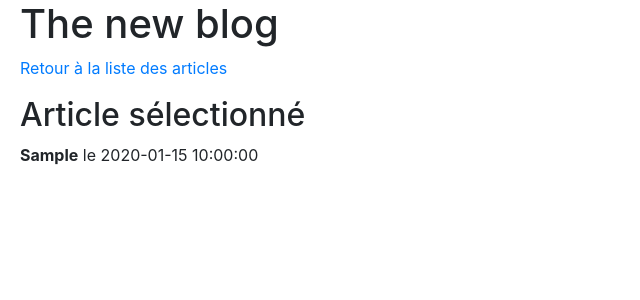
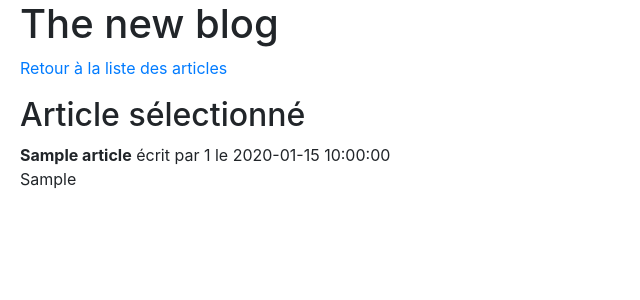
Before and after one commit to cecile-wojnowski/blog, a PHP site: page /article.php?article=1 in a window 1280 px wide. Shown: the part 223-523 px from the top of the page, without its empty margins (0-640 px from the left). Run offline with PHP 8.4, Linux system fonts and the light colour scheme; tables that the repository leaves empty or names only in its code hold one stand-in row (values such as "Sample post"); some libraries are stand-ins or nearby versions.

Commit message:
Corrections

```diff
--- a/article.php
+++ b/article.php
@@ -33,20 +33,27 @@ catch(Exception $e)
   <h2>Article sélectionné </h2>
 
   <?php
-
+  # Joindre Article et Utilisateurs pour afficher le login dans "écrit par"
   // Récupération des articles
-$req = $bdd->prepare('SELECT article, date FROM articles WHERE id  = ? ORDER BY date');
+  $req = $bdd->prepare('SELECT id_utilisateur, titre, article, date FROM articles WHERE id  = ?');
   $req->execute(array($_GET['article']));
 
   while ($donnees = $req->fetch())
   {
   ?>
-<p><strong><?php echo htmlspecialchars($donnees['article']); ?></strong> le <?php echo $donnees['date']; ?></p>
+    <p><strong><?php echo htmlspecialchars($donnees['titre']); ?></strong>
+      écrit par <?php echo htmlspecialchars($donnees['id_utilisateur']); ?>
+      le <?php echo $donnees['date']; ?><br>
+    <?php echo htmlspecialchars($donnees['article']); ?></p>
+
   <?php
   } // Fin de la boucle des articles
   $req->closeCursor();
+
+  # Afficher les commentaires et le formulaire d'ajout de commentaires
   ?>
-
+  <form class="ajout_commentaire" action="article.php" method="post">
+  </form>
 
 
   </body>
--- a/articles.php
+++ b/articles.php
@@ -33,15 +33,12 @@
 
 
     # Affichage des catégories
-
-    #$categorie = (!isset($_GET['categorie'])) ? 0 : $_GET['categorie'];
     ?>
 
     <a href="articles.php?categorie=1" class="categorie"> Philosophie </a>
     <a href="articles.php?categorie=2" class="categorie"> Littérature </a>
 
     <?php
-    # Si get catég = 1...
     if (isset($_GET['categorie'])){
         $categorie = $_GET["categorie"];
 
```
Lines whose indentation alone changed are shown as unchanged.
